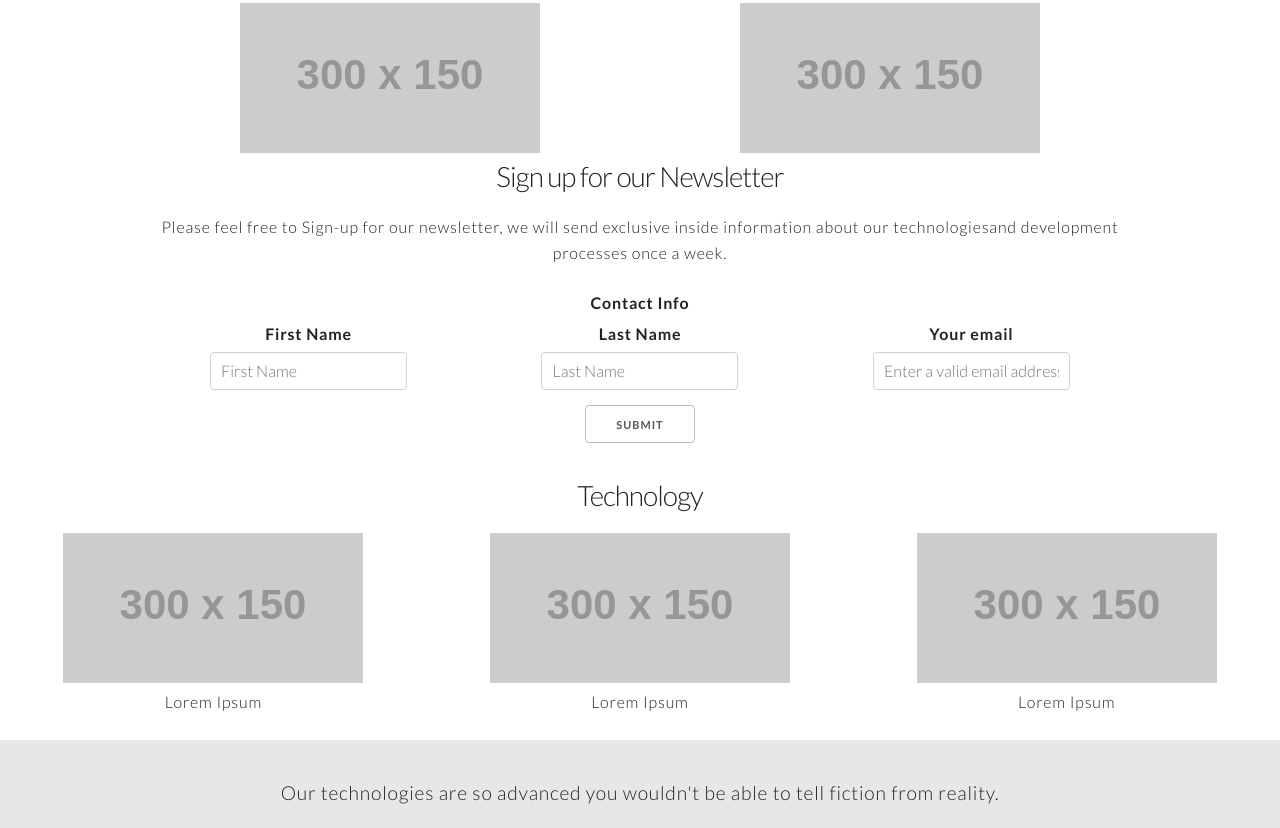
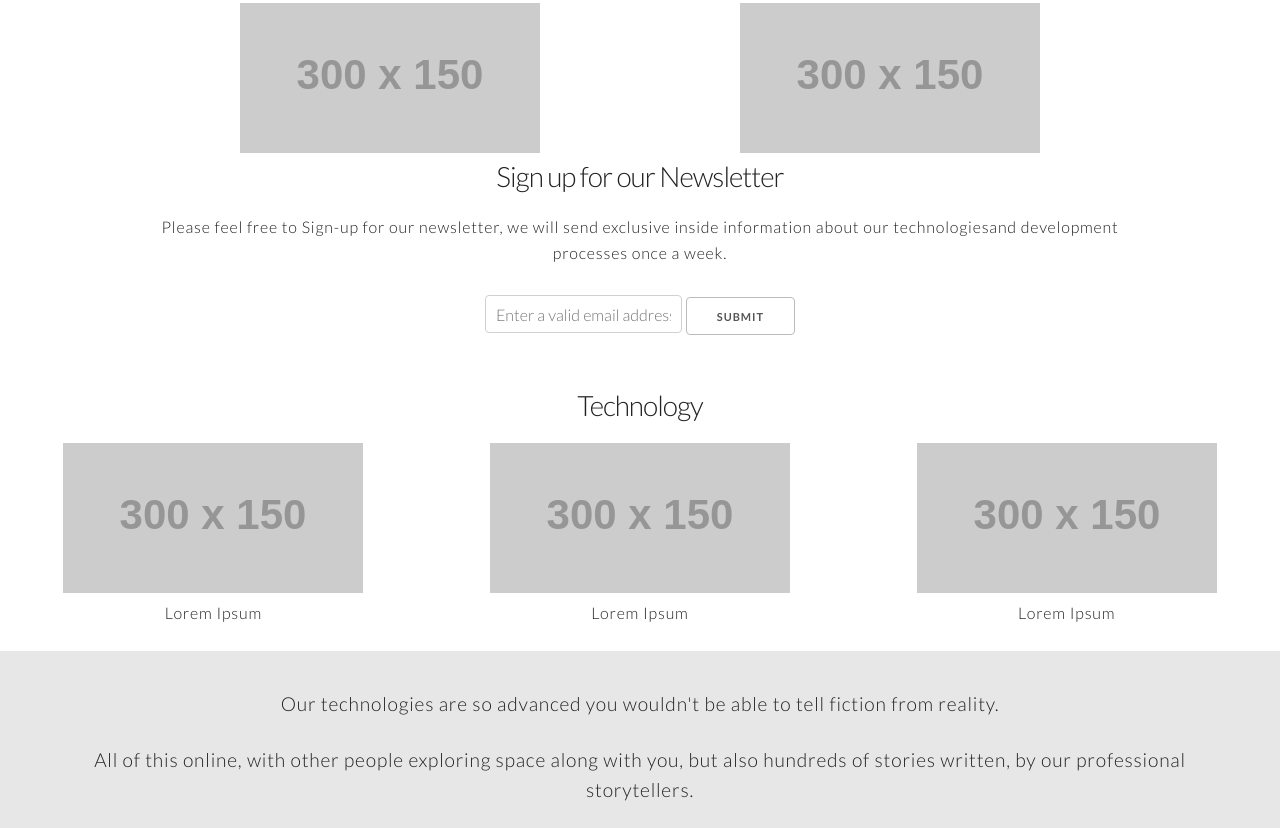
Before and after one commit to chingu-voyage6/toucans-team-04, a plain HTML site: page index.html in a window 1280 px wide. Shown: the part 1645-2473 px from the top of the page. Drawn offline with Linux system fonts and the light colour scheme; placeholder pictures from the web are drawn by us.

Commit message:
remove name label form

```diff
--- a/assets/css/form.css
+++ b/assets/css/form.css
@@ -3,7 +3,16 @@
     FORMS             *
 ----------------------*
 */
+.form {
+    display: flex;
+    flex-direction: column;
+}
+legend { font-weight: 400;}
+label { font-weight: normal; }
 
+input {
+    padding: 50px;
+}
 
 /* Valdidation */
 
--- /dev/null
+++ b/assets/css/layout.css
@@ -0,0 +1,5 @@
+.wrapper {
+    width: 80%;
+    margin-right: auto;
+    margin-left: auto;
+}
--- a/assets/css/typography.css
+++ b/assets/css/typography.css
@@ -6,11 +6,7 @@ body {
     letter-spacing: .05em;
     text-align: center;
     color: #222222;
-    font-family: 'Lato', sans-serif;
-  }
-
-  h1, h3{
-    font-family: 'Lato', sans-serif;
+    font-family: 'Lato', arial, sans-serif;
   }
 
   h2 {
--- a/index.html
+++ b/index.html
@@ -1,5 +1,6 @@
 <!DOCTYPE html>
 <html lang="en">
+
 <head>
     <meta charset="UTF-8">
     <meta name="viewport" content="width=device-width, initial-scale=1.0">
@@ -14,6 +15,7 @@
 </head>
 
 <body>
+    <div class="wrapper">
         <header>
             <div class="header">
                 <div class="logo">
@@ -70,12 +72,10 @@
                         </div>
                         <div class="row description-box-offer">
                             <div class="eight columns">
-                                We offer virtual reality simulations that take you into an amazing
-                                interstellar journey. Our VR technologies are so advanced you
-                                wouldn't be able to tell fiction from reality. All of this online
-                                - with other people exploring space along with you, but also
-                                hundreds of stories written by our professional storytellers and
-                                filled with fantastic, life-like AI.
+                                We offer virtual reality simulations that take you into an amazing interstellar journey. Our VR technologies are so advanced
+                                you wouldn't be able to tell fiction from reality. All of this online - with other people
+                                exploring space along with you, but also hundreds of stories written by our professional
+                                storytellers and filled with fantastic, life-like AI.
                             </div>
                         </div>
                         <button class="try-now-button">Try it now!</button>
@@ -114,30 +114,18 @@
                 <!-- Sign-up form -->
                 <div class="container form">
                     <h2>Sign up for our Newsletter</h2>
-                    <p>Please feel free to Sign-up for our newsletter, we will send exclusive
-                       inside information about our technologiesand development processes once a week.</p>
+                    <p>Please feel free to Sign-up for our newsletter, we will send exclusive inside information about our technologiesand
+                        development processes once a week.</p>
                     <form class="form-valdidation">
                         <fieldset>
-                            <legend>
-                                Contact Info
-                            </legend>
-                            <div class="row">
-                                <div class="four columns">
-                                    <label class="u-full-width" for="firstName">First Name</label>
-                                    <input placeholder="First Name" id="firstName" type="text"
-                                           required pattern="[A-Za-z-0-9]+\s[A-Za-z-'0-9]+">
-                                </div>
-                                <div class="four columns">
-                                    <label class="u-full-width" for="lastName">Last Name</label>
-                                    <input placeholder="Last Name" id="lastName" type="text"
-                                           required pattern="[A-Za-z-0-9]+\s[A-Za-z-'0-9]+">
-                                </div>
-                                <div class="four columns">
-                                    <label for="exampleEmailInput">Your email</label>
-                                    <input placeholder="Enter a valid email address" id="email" type="email"
-                                           required pattern="[^ @]*@[^ @]*">
-                                </div>
-                            </div>
+                            <!--
+                                    <label class="u-full-width" for="firstName"></label>
+                                    <input placeholder="First Name" id="firstName" type="text" required pattern="[A-Za-z-0-9]+\s[A-Za-z-'0-9]+">
+                                    <label class="u-full-width" for="lastName"></label>
+                                    <input placeholder="Last Name" id="lastName" type="text" required pattern="[A-Za-z-0-9]+\s[A-Za-z-'0-9]+"> -->
+                            <label for="exampleEmailInput"></label>
+                            <input placeholder="Enter a valid email address" id="email" type="email" required pattern="[^ @]*@[^ @]*">
+
                             <input class="button" value="Submit" type="submit">
                         </fieldset>
                     </form>
@@ -169,13 +157,14 @@
 
         <footer>
             <p>Our technologies are so advanced you wouldn't be able to tell fiction from reality.</p>
-            <p>All of this online, with other people exploring space along with you, but also
-                hundreds of stories written, by our professional storytellers.</p>
+            <p>All of this online, with other people exploring space along with you, but also hundreds of stories written, by
+                our professional storytellers.</p>
 
             <div class="copyright">
                 <span>&copy;SpaceTours 2018</span>
             </div>
         </footer>
+    </div>
+</body>
 
-    </body>
 </html>
```
Also changed, not shown: 1 other file. Lines whose indentation alone changed are shown as unchanged.
